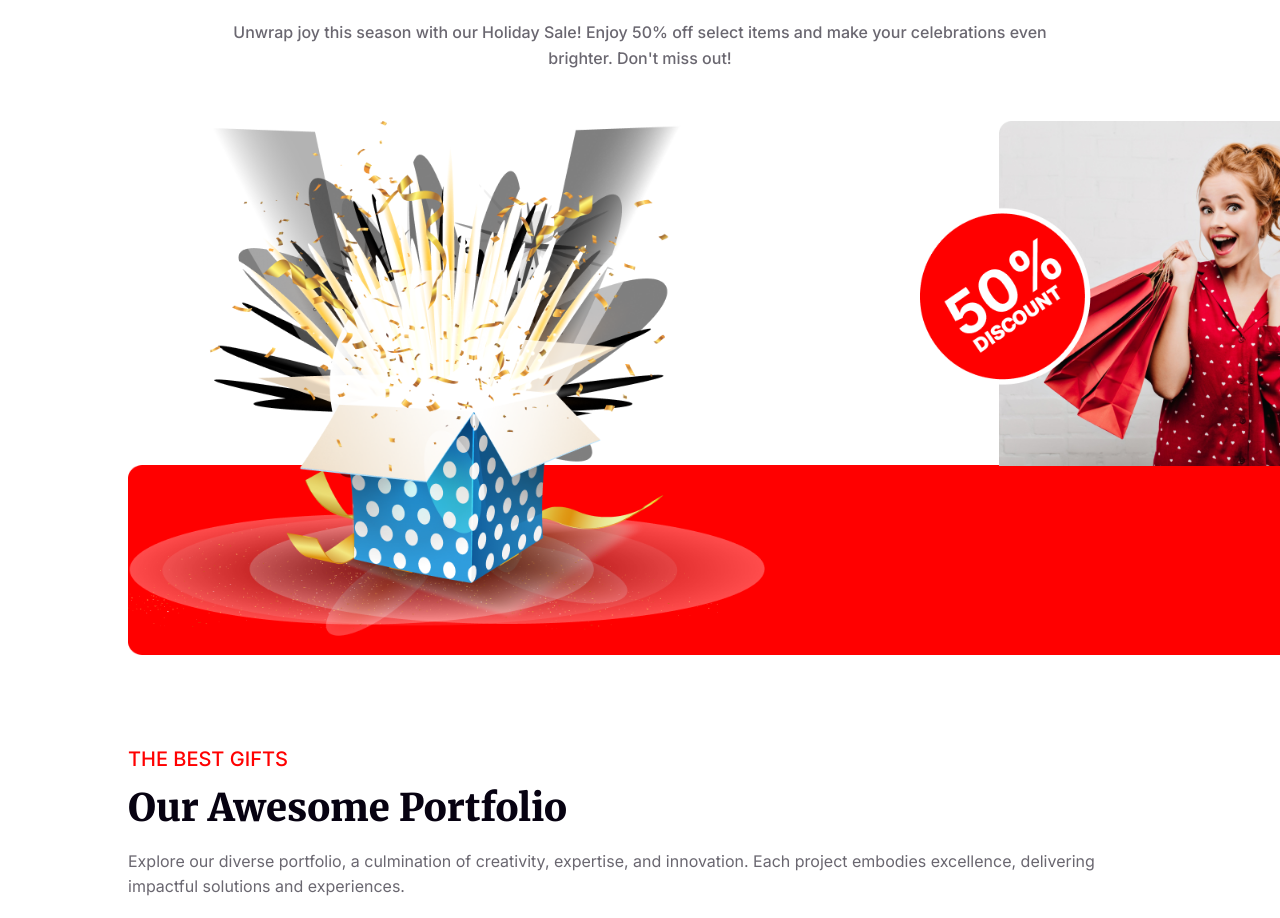
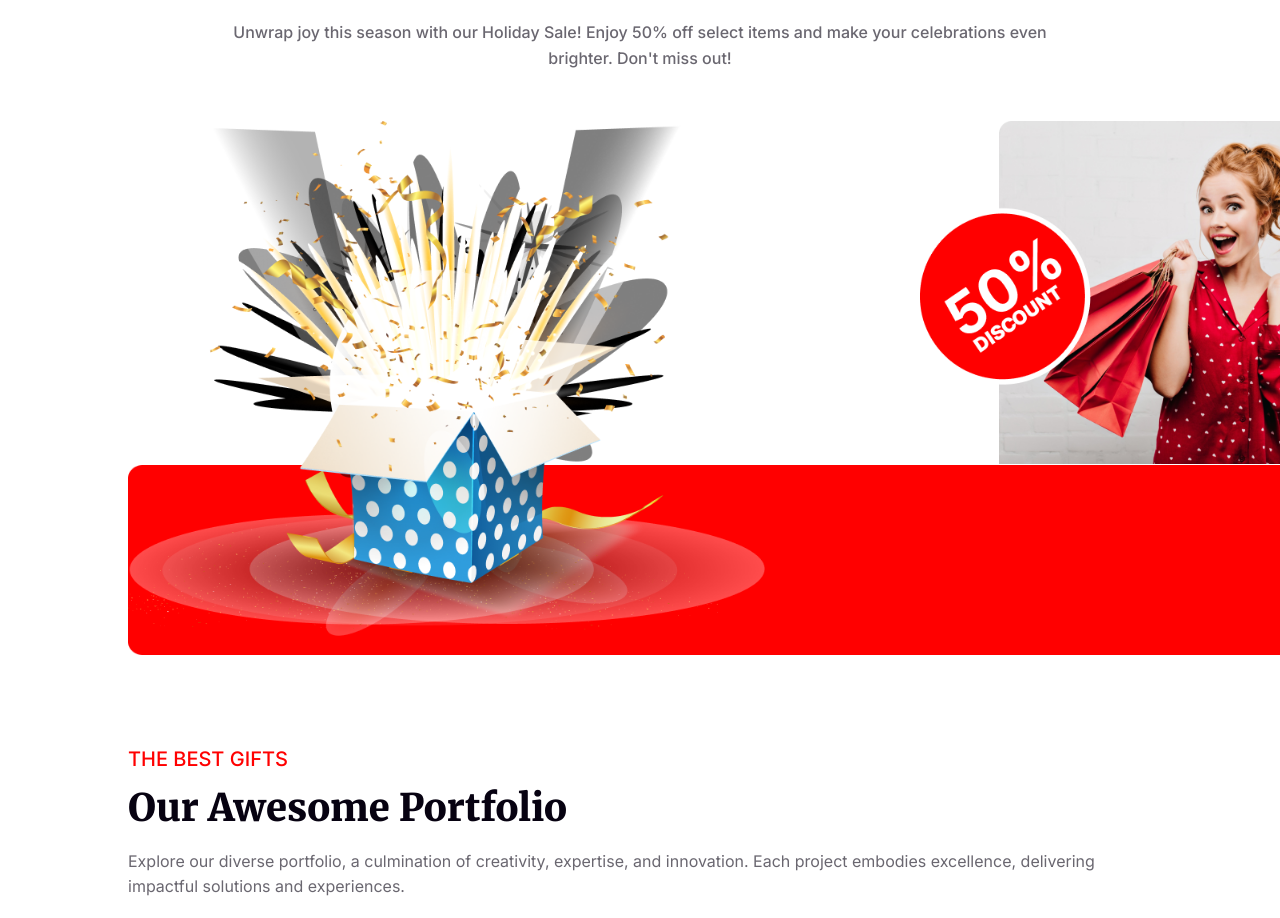
Before and after one commit to Anupam2570632/assignment-1, a plain HTML site: page index.html in a window 1280 px wide. Shown: the part 3045-3963 px from the top of the page. Drawn offline with Linux system fonts and the light colour scheme.

Commit message:
completed

```diff
--- a/style.css
+++ b/style.css
@@ -305,7 +305,7 @@ footer {
 .img-section1 {
   background-image: url("resources/Rectangle\ 1.png"),
     url("resources/Rectangle\ 2.png");
-  background-size: 345px 345px, 100% 190px;
+  background-size: 345px 343px, 100% 190px;
   background-repeat: no-repeat, no-repeat;
   background-position: right top, left bottom;
   position: relative;
```
